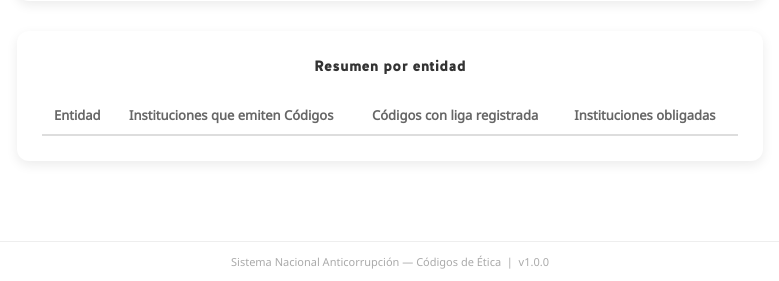
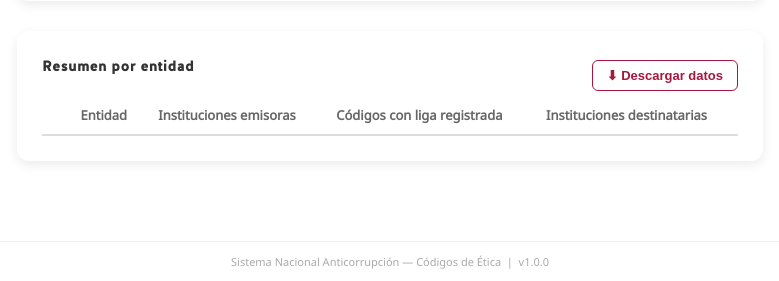
Before and after one commit to ArieBrito/reporte-codigos-etica, a Flask app: page /resultados in a window 1280 px wide. Shown: the part 1312-1593 px from the top of the page, without its empty margins (250-1029 px from the left). Run offline with Flask 3, Linux system fonts and the light colour scheme; lists and menus that the app fills with data are empty; some libraries are stand-ins or nearby versions.

Commit message:
modificación de textos

```diff
--- a/static/css/styles.css
+++ b/static/css/styles.css
@@ -560,6 +560,12 @@ h4 {
 
 .dashboard-header h1 { margin: 0; }
 
+.panel-header {
+    display: flex;
+    justify-content: space-between; /* separa título izquierda, botón derecha */
+    align-items: center;
+}
+
 .live-badge {
     font-size: 12px;
     font-weight: 700;
--- a/templates/resultados.html
+++ b/templates/resultados.html
@@ -44,14 +44,19 @@
     </div>
 
     <div class="panel">
-        <h3>Resumen por entidad</h3>
+        <div class="panel-header">
+            <h3>Resumen por entidad</h3>
+            <button onclick="descargarCSV()" class="btn-descarga">⬇ Descargar datos</button>
+        </div>
+
         <table id="tablaEstados">
             <thead>
                 <tr>
+                    <th></th>
                     <th>Entidad</th>
-                    <th>Instituciones que emiten Códigos</th>
+                    <th>Instituciones emisoras</th>
                     <th>Códigos con liga registrada</th>
-                    <th>Instituciones obligadas</th>
+                    <th>Instituciones destinatarias</th>
                 </tr>
             </thead>
             <tbody></tbody>
@@ -131,17 +136,49 @@ function renderizarTabla(datos) {
     tbody.innerHTML = "";
 
     datos.estados.forEach(e => {
+        const idEstado = e.entidad.replace(/\s+/g, "_");
+
         const tr = document.createElement("tr");
+        tr.className = "fila-estado";
         tr.innerHTML = `
-            <td>${e.entidad}</td>
+            <td><button class="btn-expandir" onclick="toggleDetalle('${idEstado}')">▶</button></td>
+            <td><strong>${e.entidad}</strong></td>
             <td>${e.instituciones}</td>
             <td>${e.codigos_con_link}</td>
             <td>${e.num_obligadas}</td>
         `;
         tbody.appendChild(tr);
+
+        const trDetalle = document.createElement("tr");
+        trDetalle.id = `detalle_${idEstado}`;
+        trDetalle.style.display = "none";
+        const detalle = (e.detalle || []);
+        trDetalle.innerHTML = `
+            <td colspan="5" style="padding:0;">
+                <table class="tabla-detalle">
+                    <thead><tr>
+                        <th>Institución</th>
+                        <th>¿Cuenta con código?</th>
+                        <th>Liga</th>
+                        <th>Fecha de publicación</th>
+                        <th></th>
+                    </tr></thead>
+                    <tbody>
+                        ${detalle.map(inst => `
+                            <tr>
+                                <td>${inst.nombre}</td>
+                                <td>${inst.cuenta || '—'}</td>
+                                <td>${inst.link ? '<a href="' + inst.link + '" target="_blank">Ver enlace</a>' : '—'}</td>
+                                <td>${inst.fecha || '—'}</td>
+                            </tr>
+                        `).join('')}
+                    </tbody>
+                </table>
+            </td>
+        `;
+        tbody.appendChild(trDetalle);
     });
 }
-
 async function renderizarMapa(datos) {
 
     const NOMBRE_MAP = {
@@ -215,6 +252,14 @@ async function renderizarMapa(datos) {
     Plotly.react("mapa", [trace], layout, { responsive: true, displayModeBar: false });
 }
 
+function toggleDetalle(idEstado) {
+    const fila    = document.getElementById(`detalle_${idEstado}`);
+    const btn     = fila.previousElementSibling.querySelector('.btn-expandir');
+    const visible = fila.style.display !== "none";
+    fila.style.display = visible ? "none" : "table-row";
+    btn.textContent    = visible ? "▶" : "▼";
+}
+
 async function actualizarDashboard(datos) {
     renderizarMetricas(datos);
     renderizarGrafico(datos);
--- a/templates/validar_codigos.html
+++ b/templates/validar_codigos.html
@@ -212,7 +212,7 @@ fetch('/bootstrap-codigos')
 
         // ── Número de instituciones ──────────────────────────
         const pNum = document.createElement('p');
-        pNum.textContent = 'Número de instituciones obligadas';
+        pNum.textContent = 'Número de instituciones destinatarias (Dependencias, entidades o instancias cuyas personas servidoras públicas deban observar las disposiciones del Código de Ética emitido por esta institución, en términos de lo previsto en el artículo 16 de la LGRA).';
         pNum.appendChild(document.createElement('br'));
         const numInput = document.createElement('input');
         numInput.type = 'number'; numInput.id = `num_${idUnico}`;
```
